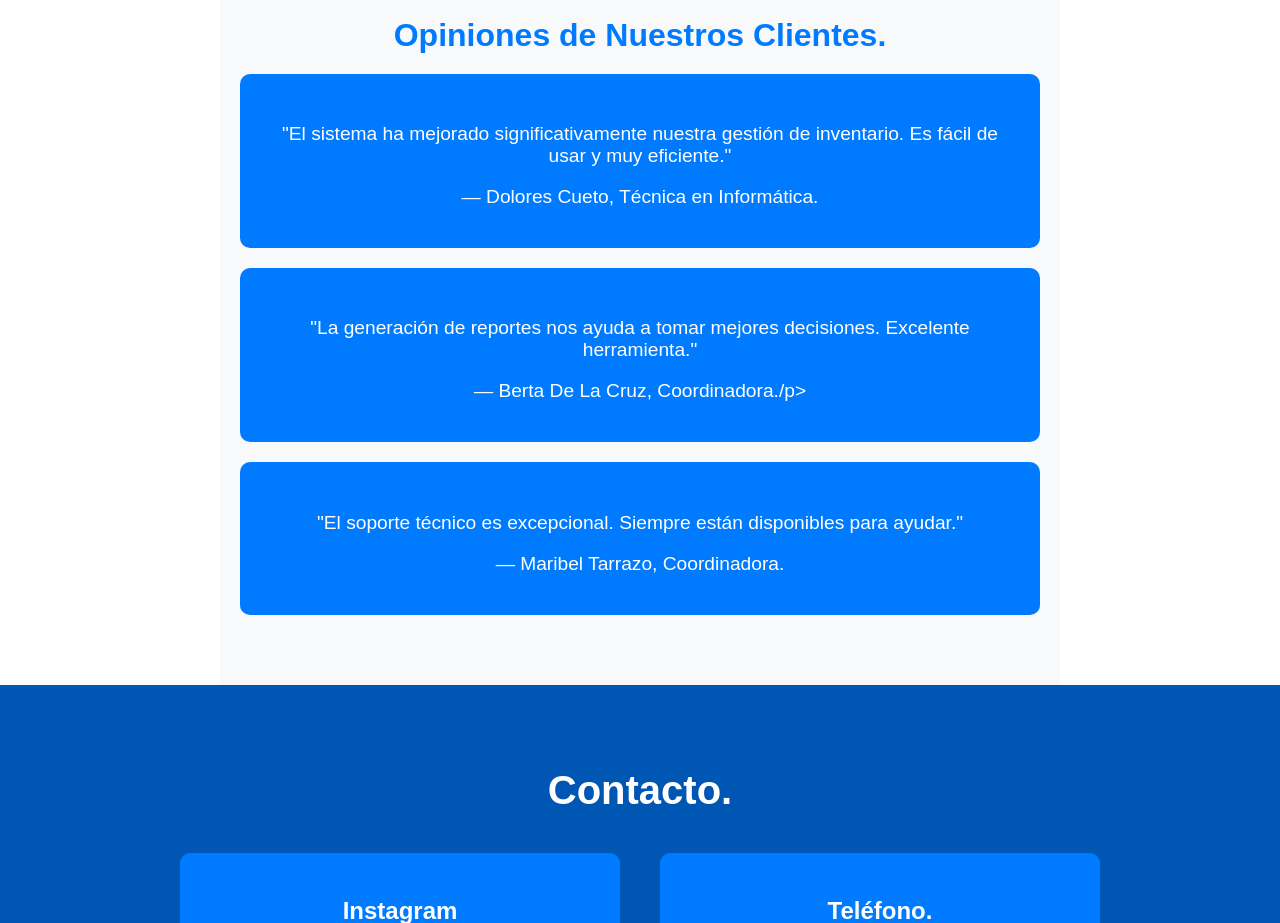
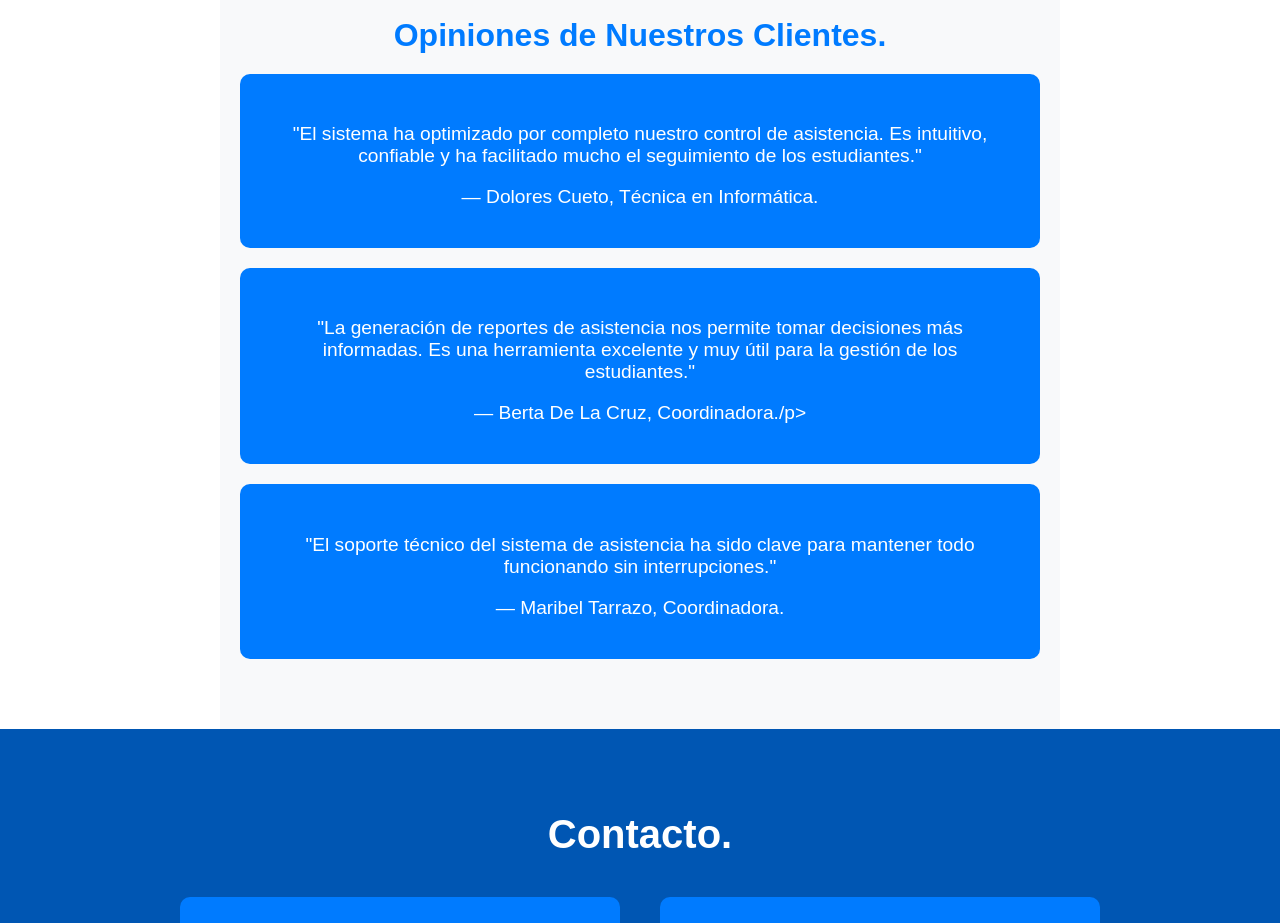
Before and after one commit to Welintico/Welintico.github.io, a plain HTML site: page index.html in a window 1280 px wide. Shown: the part 2440-3363 px from the top of the page. Drawn offline with Linux system fonts and the light colour scheme.

Commit message:
index.html

```diff
--- a/index.html
+++ b/index.html
@@ -71,15 +71,15 @@
     <div class="testimonials">
         <h2>Opiniones de Nuestros Clientes.</h2>
         <div class="testimonial">
-            <p>"El sistema ha mejorado significativamente nuestra gestión de inventario. Es fácil de usar y muy eficiente."</p>
+            <p>"El sistema ha optimizado por completo nuestro control de asistencia. Es intuitivo, confiable y ha facilitado mucho el seguimiento de los estudiantes."</p>
             <p>— Dolores Cueto, Técnica en Informática.</p>
         </div>
         <div class="testimonial">
-            <p>"La generación de reportes nos ayuda a tomar mejores decisiones. Excelente herramienta."</p>
+            <p>"La generación de reportes de asistencia nos permite tomar decisiones más informadas. Es una herramienta excelente y muy útil para la gestión de los estudiantes."</p>
             <p>— Berta De La Cruz, Coordinadora./p>
         </div>
         <div class="testimonial">
-            <p>"El soporte técnico es excepcional. Siempre están disponibles para ayudar."</p>
+            <p>"El soporte técnico del sistema de asistencia ha sido clave para mantener todo funcionando sin interrupciones."</p>
             <p>— Maribel Tarrazo, Coordinadora.</p>
         </div>
     </div>
```
